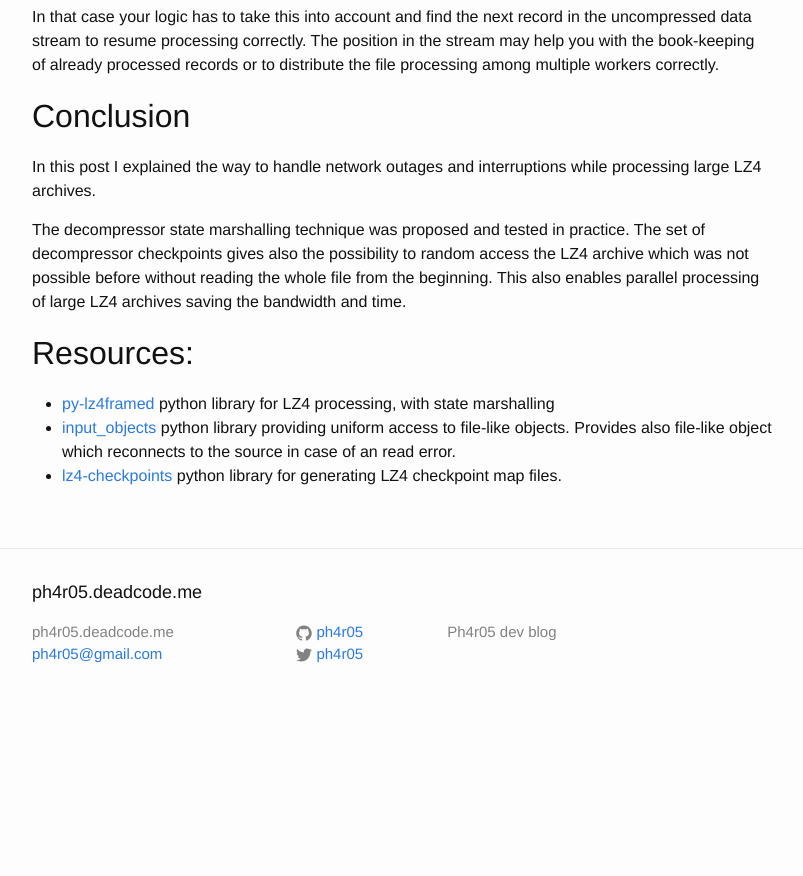
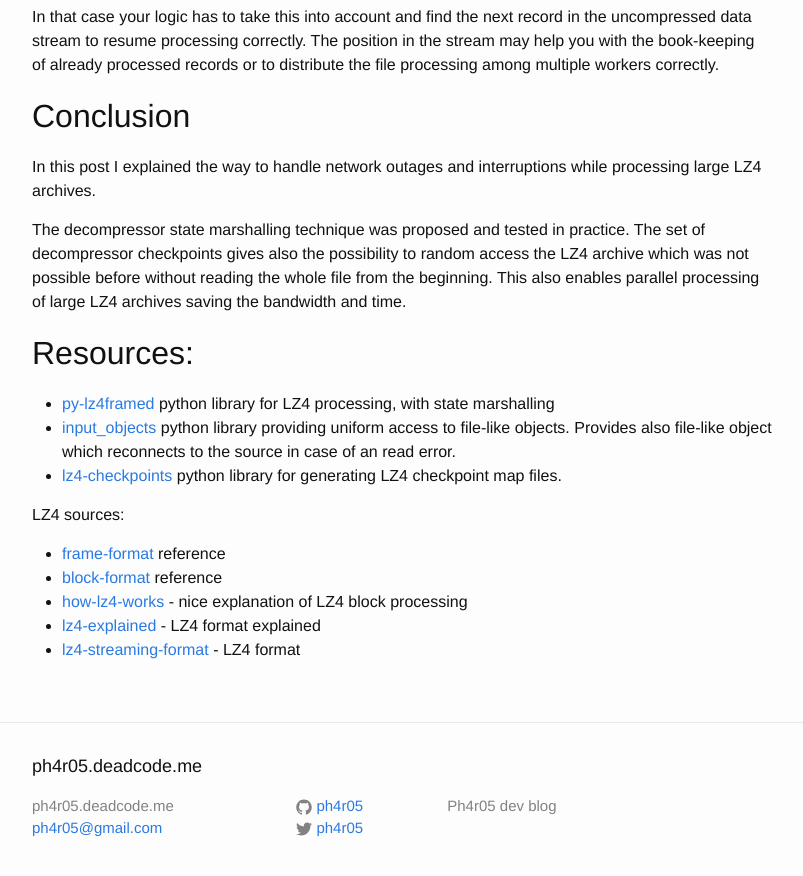
Before and after one commit to ph4r05/devblog, a Jekyll site: the page built from _posts/2017-10-04-lz4-stream-processing.markdown, in a window 1280 px wide and 900 px high, scrolled down 7394 px. Shown: the top 876 px of the window, without its empty margins (238-1041 px from the left). Built offline with Jekyll 4.4.1, drawn with Linux system fonts in a browser that asks for light colours; formulas are drawn with MathJax 3; before the commit the page ends 8120 px from its top, so only the background shows below that.

Commit message:
lz4 sources

```diff
--- a/_posts/2017-10-04-lz4-stream-processing.markdown
+++ b/_posts/2017-10-04-lz4-stream-processing.markdown
@@ -318,6 +318,13 @@ parallel processing of large LZ4 archives saving the bandwidth and time.
 object which reconnects to the source in case of an read error.
 - [lz4-checkpoints] python library for generating LZ4 checkpoint map files.
 
+LZ4 sources:
+
+- [frame-format] reference
+- [block-format] reference
+- [how-lz4-works] -  nice explanation of LZ4 block processing
+- [lz4-explained] - LZ4 format explained
+- [lz4-streaming-format] - LZ4 format
 
 [lz4]: https://github.com/lz4/lz4
 [Censys]: https://censys.io/
```
